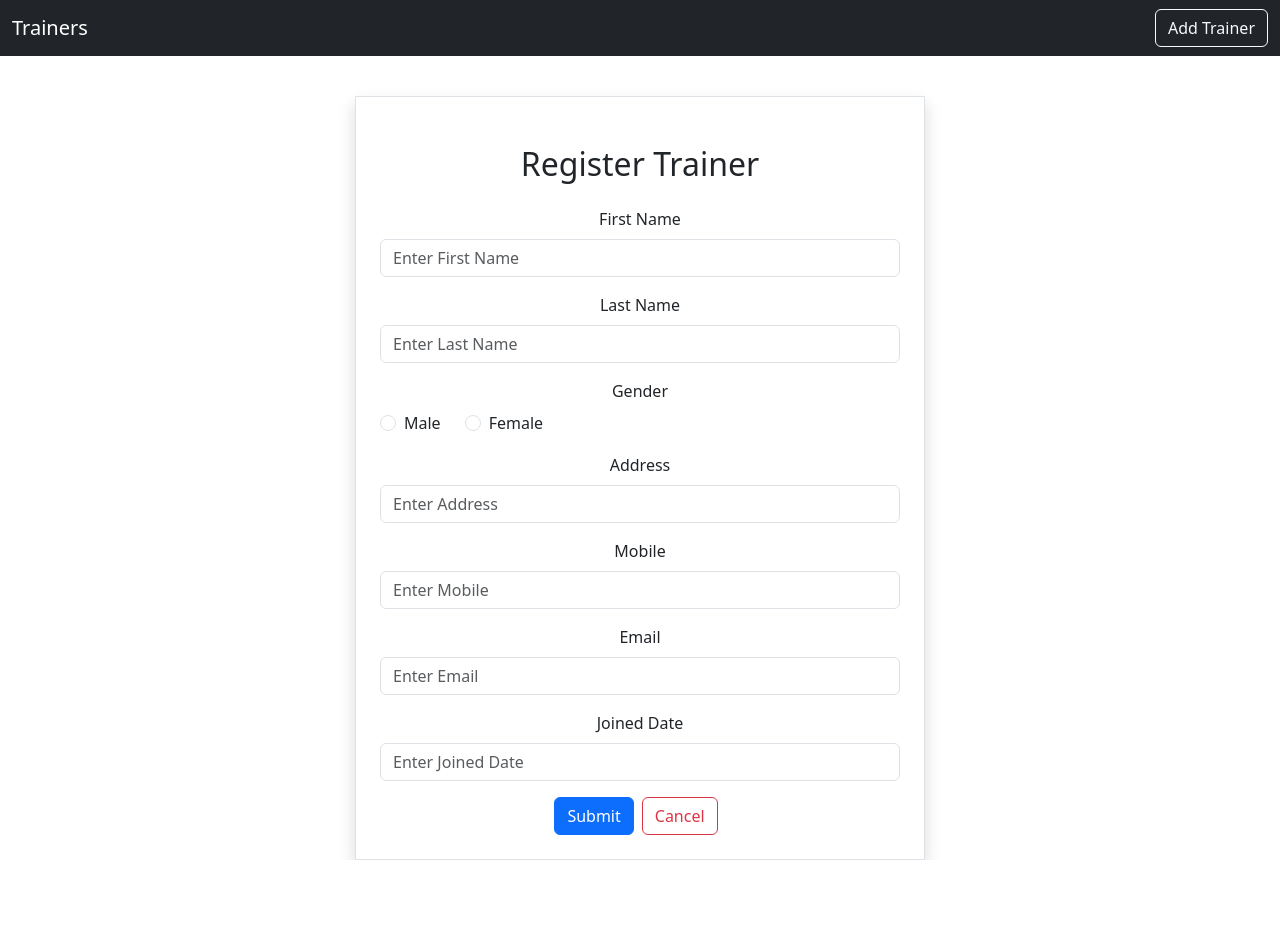
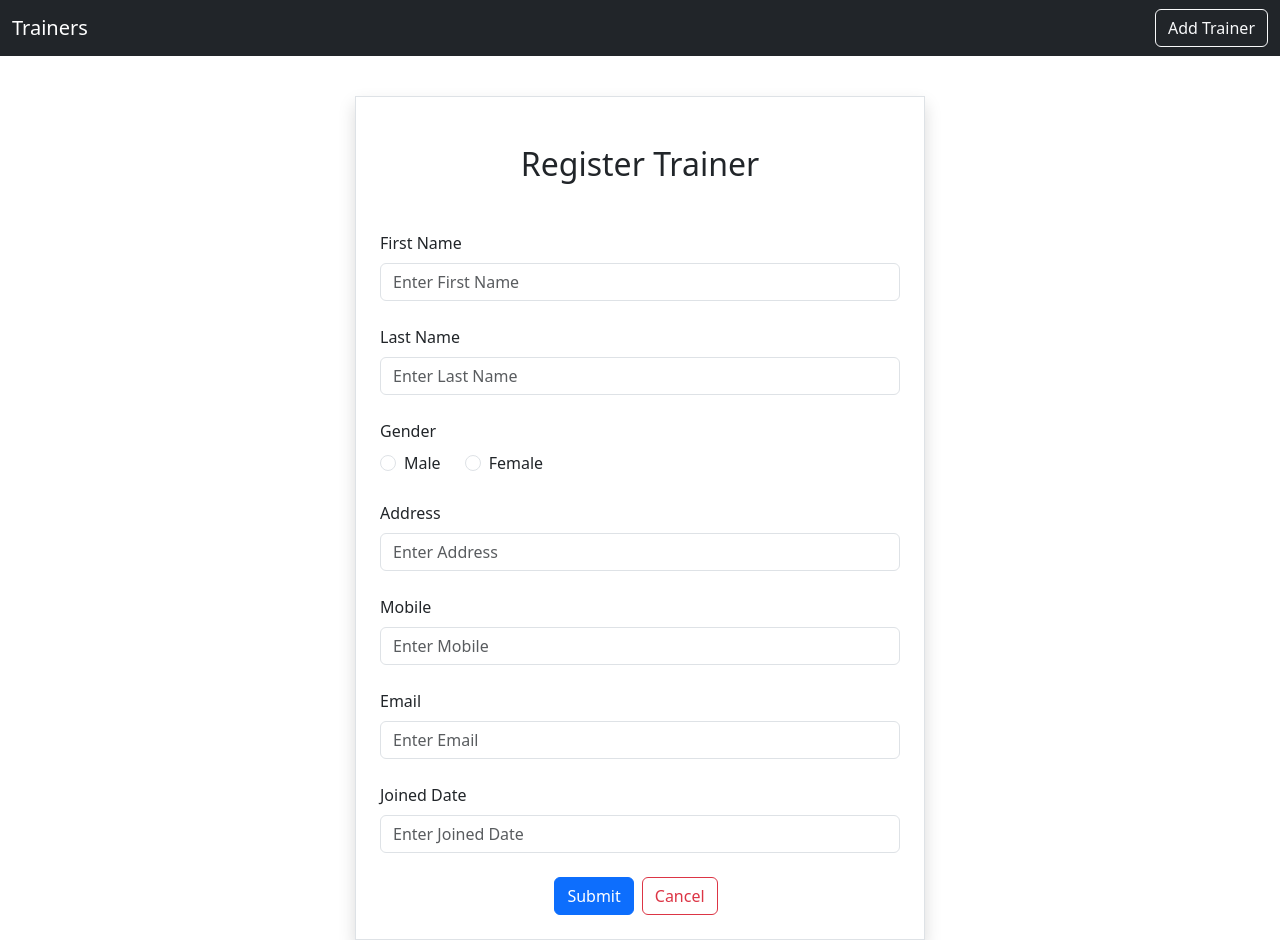
Before and after one commit to tharaka-jayasinghe-7/ead2-bs, a React (Create React App) app in the folder gym-app/: page /addTrainer in a window 1280 px wide. Before the commit the page ends 860 px from the top, so only its background shows below. Built offline with nearby package versions, Linux system fonts and the light colour scheme.

Commit message:
align text to left done

```diff
--- a/gym-app/src/App.css
+++ b/gym-app/src/App.css
@@ -1,5 +1,4 @@
 .App {
-  text-align: center;
 }
 
 .App-logo {
--- a/gym-app/src/trainer/AddTrainer.js
+++ b/gym-app/src/trainer/AddTrainer.js
@@ -29,13 +29,13 @@ export default function AddTrainer() {
   };
 
   return (
-    <div className="container mt-5">
-      <div className="row">
-        <div className="col-md-6 offset-md-3 border rounder p-4 mt-2 shadow mt-5">
-          <h2 className="text-center m-4">Register Trainer</h2>
+    <div className="container mt-5 ">
+      <div className="row ">
+        <div className="col-md-6 offset-md-3 border rounder p-4 mt-2 shadow mt-5 ">
+          <h2 className="text-center m-4 mb-5">Register Trainer</h2>
 
           <form onSubmit={(e) => onSubmit(e)}>
-            <div className="mb-3">
+            <div className="mb-4">
               <label htmlFor="first_name" className="form-label">
                 First Name
               </label>
@@ -49,7 +49,7 @@ export default function AddTrainer() {
               />
             </div>
 
-            <div className="mb-3">
+            <div className="mb-4">
               <label htmlFor="last_name" className="form-label">
                 Last Name
               </label>
@@ -63,7 +63,7 @@ export default function AddTrainer() {
               />
             </div>
 
-            <div className="mb-3">
+            <div className="mb-4">
               <label htmlFor="gender" className="form-label">
                 Gender
               </label>
@@ -101,7 +101,7 @@ export default function AddTrainer() {
               </div>
             </div>
 
-            <div className="mb-3">
+            <div className="mb-4">
               <label htmlFor="address" className="form-label">
                 Address
               </label>
@@ -115,7 +115,7 @@ export default function AddTrainer() {
               />
             </div>
 
-            <div className="mb-3">
+            <div className="mb-4">
               <label htmlFor="mobile" className="form-label">
                 Mobile
               </label>
@@ -129,7 +129,7 @@ export default function AddTrainer() {
               />
             </div>
 
-            <div className="mb-3">
+            <div className="mb-4">
               <label htmlFor="email" className="form-label">
                 Email
               </label>
@@ -143,7 +143,7 @@ export default function AddTrainer() {
               />
             </div>
 
-            <div className="mb-3">
+            <div className="mb-4">
               <label htmlFor="joined_date" className="form-label">
                 Joined Date
               </label>
@@ -157,13 +157,15 @@ export default function AddTrainer() {
               />
             </div>
 
-            <button type="submit" className="btn btn-primary">
-              Submit
-            </button>
+            <div className="text-center">
+              <button type="submit" className="btn btn-primary ">
+                Submit
+              </button>
 
-            <button type="reset" className="btn btn-outline-danger mx-2">
-              Cancel
-            </button>
+              <button type="reset" className="btn btn-outline-danger mx-2">
+                Cancel
+              </button>
+            </div>
           </form>
         </div>
       </div>
```
